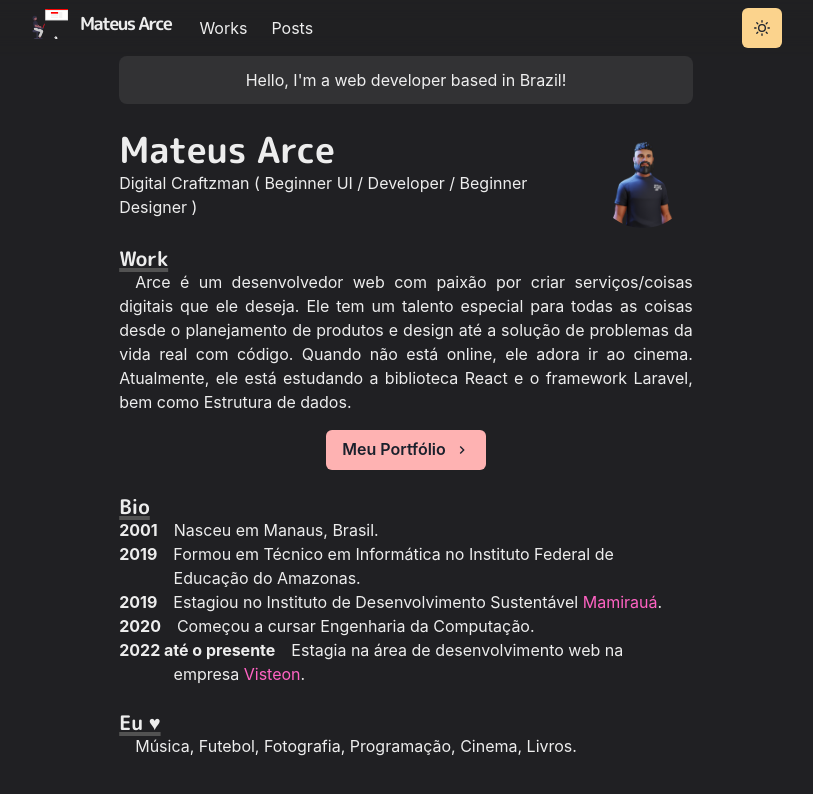
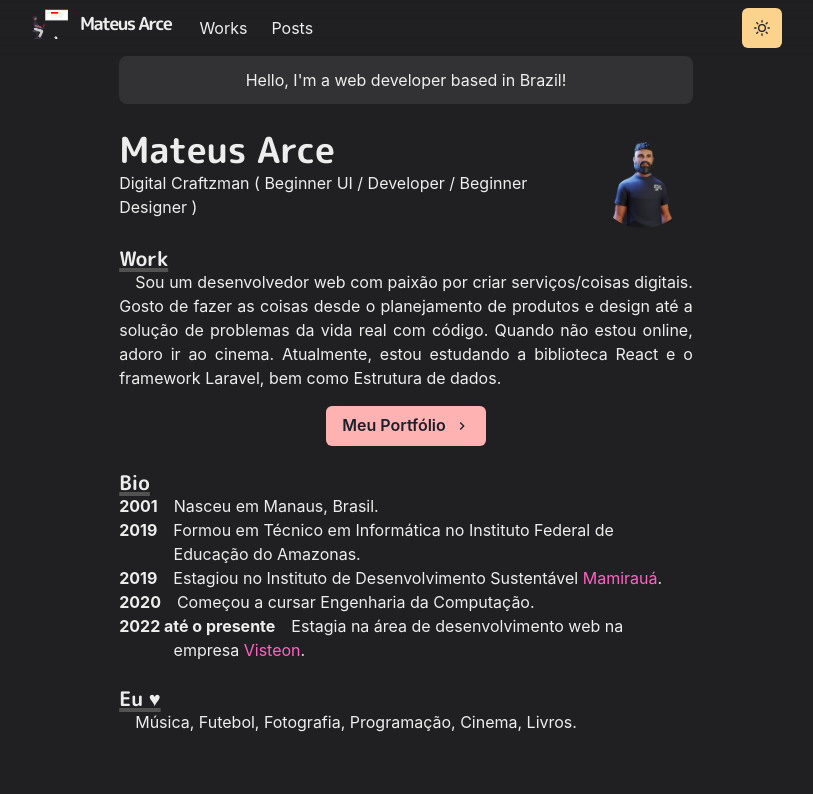
Before and after one commit to lucas-nachtigall/next-portfolio-local-test, a Next.js app: page / in a window 1280 px wide. Shown: the top 794 px of the page, without its empty margins (234-1047 px from the left). Built offline with nearby package versions, Linux system fonts and the light colour scheme.

Commit message:
change presentation

```diff
--- a/pages/index.js
+++ b/pages/index.js
@@ -29,7 +29,7 @@ const Page = () => {
                 Work
             </Heading>
              <Paragraph>
-             Arce é um desenvolvedor web  com paixão por criar serviços/coisas digitais que ele deseja. Ele tem um talento especial para todas as coisas desde o planejamento de produtos e design até a solução de problemas da vida real com código. Quando não está online, ele adora ir ao cinema. Atualmente, ele está estudando a biblioteca React e o framework Laravel, bem como Estrutura de dados.
+             Sou um desenvolvedor web com paixão por criar serviços/coisas digitais. Gosto de fazer as coisas desde o planejamento de produtos e design até a solução de problemas da vida real com código. Quando não estou online, adoro ir ao cinema. Atualmente, estou estudando a biblioteca React e o framework Laravel, bem como Estrutura de dados.
              </Paragraph>
              <Box align="center" my={4}>
                 <NextLink href="/works">
```
